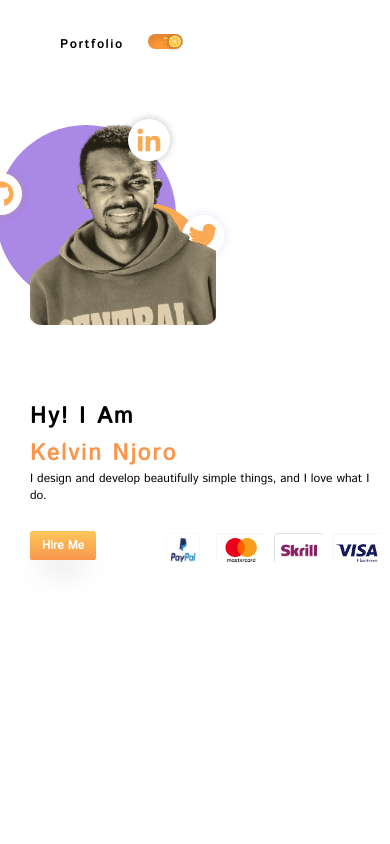
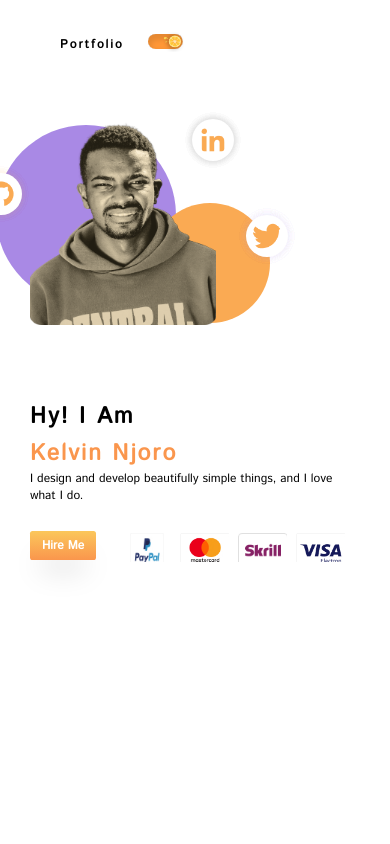
Before and after one commit to principalkelvo/kelvinnjoroowino, a Vue app: page / in a window 390 px wide. Shown: the top 844 px of the page. Built offline with nearby package versions, Linux system fonts and the light colour scheme.

Commit message:
adds responsive columns size is-6

```diff
--- a/src/App.vue
+++ b/src/App.vue
@@ -187,6 +187,9 @@ export default {
   * {
     font-size: 13px;
   }
+  .column.is-6 {
+    width: auto !important;
+}
 
 }
 
@@ -195,6 +198,9 @@ export default {
   * {
     font-size: 12px;
   }
+   .column.is-6 {
+    width: auto !important;
+}
 
 }
 
@@ -203,11 +209,14 @@ export default {
   * {
     font-size: 9px;
   }
+   .column.is-6 {
+    width: auto !important;
+}
 
 }
 
 /* mobile */
-@media only screen and (max-width: 250px) {
+@media only screen and (max-width: 250px) and (min-width: 200px) {
   * {
     font-size: 8px;
   }
```
